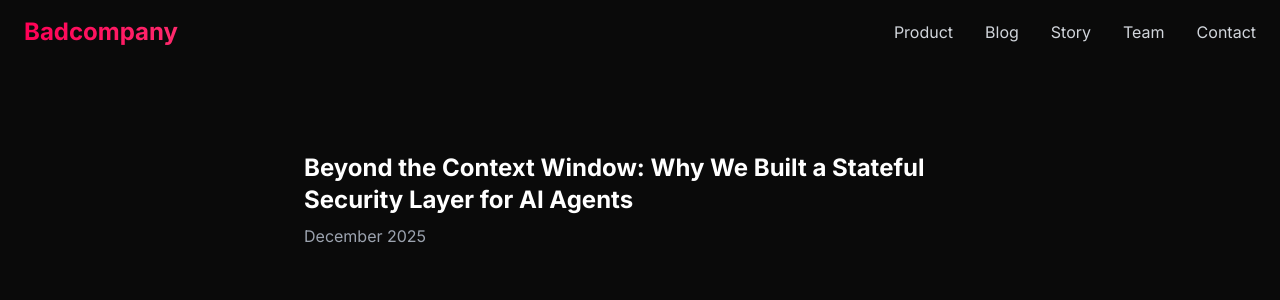
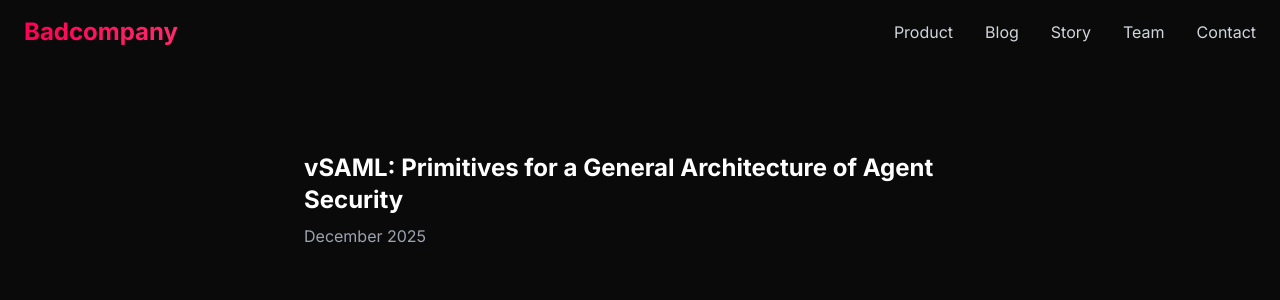
Before and after one commit to BadC-mpany/website, a Next.js app: page /blog in a window 1280 px wide. Shown: the top 300 px of the page. Built offline with nearby package versions, Linux system fonts and the light colour scheme.

Commit message:
update blog

```diff
--- a/app/blog/page.tsx
+++ b/app/blog/page.tsx
@@ -14,7 +14,7 @@ interface BlogPost {
 
 const blogPosts: BlogPost[] = [
   {
-    title: 'Beyond the Context Window: Why We Built a Stateful Security Layer for AI Agents',
+    title: 'vSAML: Primitives for a General Architecture of Agent Security',
     date: 'December 2025',
     slug: 'vsaml'
   }
--- a/components/Header.tsx
+++ b/components/Header.tsx
@@ -25,7 +25,7 @@ export default function Header() {
         <div className="flex items-center justify-between">
           <Link href="/" className="flex items-center space-x-3">
 
-          <span className="text-2xl font-bold text-gradient">Badcompany</span>
+            <span className="text-2xl font-bold text-gradient">Badcompany</span>
           </Link>
 
           <div className="flex items-center space-x-8">
```
Also changed, not shown: public/blog_md/vSAML.md (+1 -1 lines).
